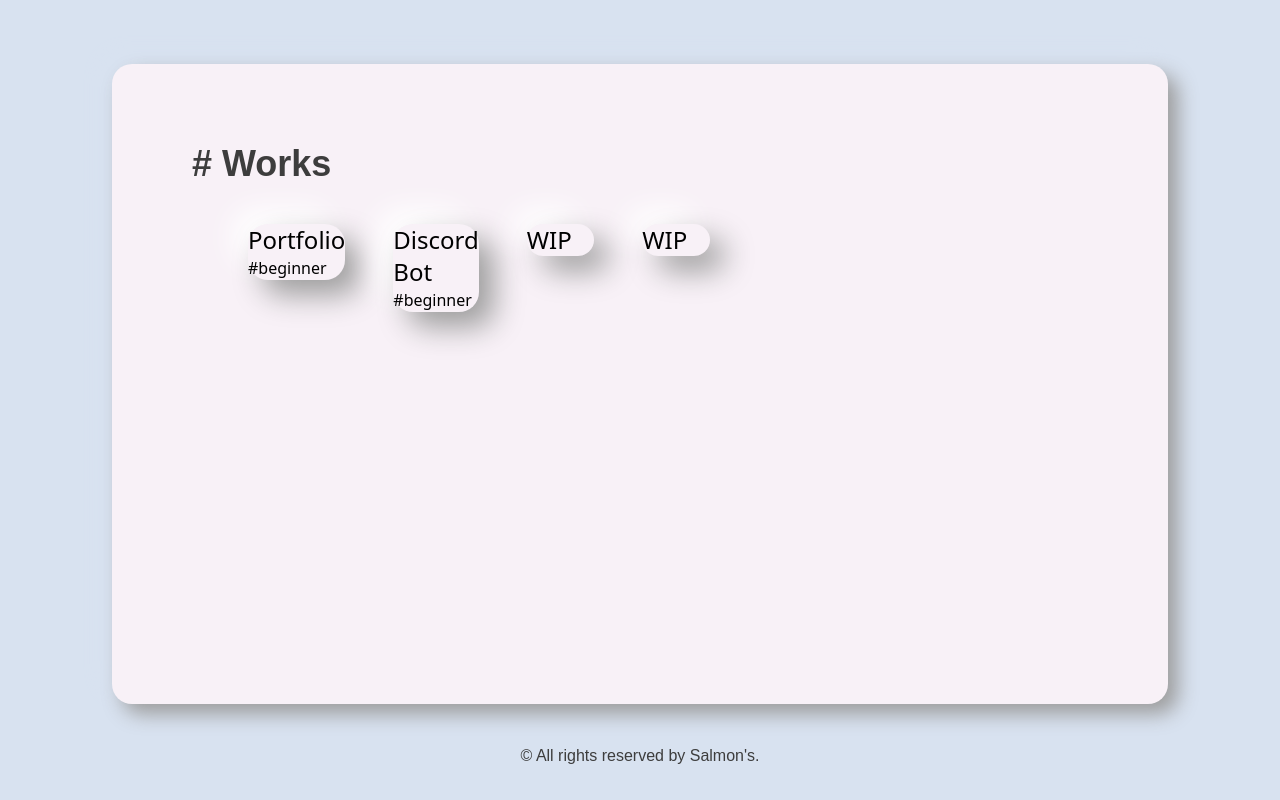
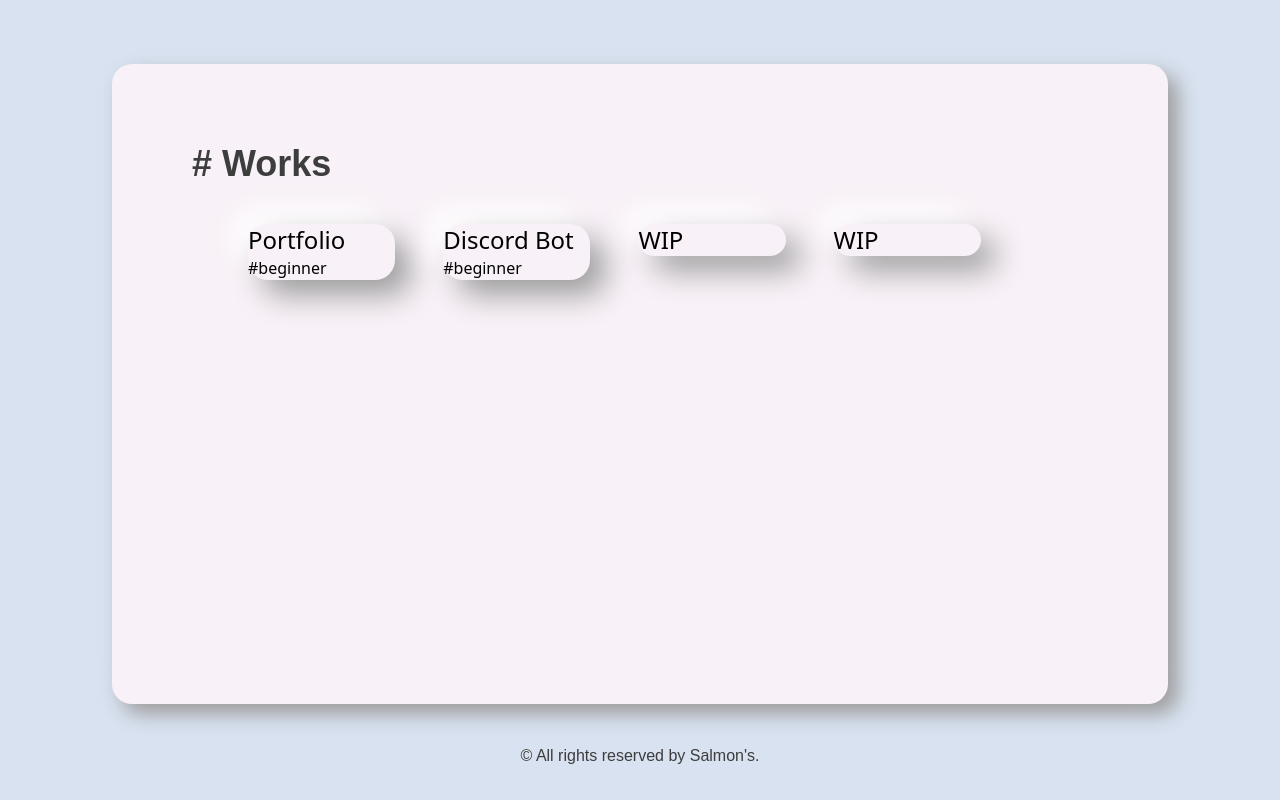
Before and after one commit to 5h4k3m3/portfolio-uno, a React (Vite) app: page / in a window 1280 px wide. Built offline with nearby package versions, Linux system fonts and the light colour scheme; a web font is replaced by a local one.

Commit message:
🚧 wip works

```diff
--- a/src/components/SkillCard.tsx
+++ b/src/components/SkillCard.tsx
@@ -8,11 +8,9 @@ type Skill = {
 
 export const SkillCard: FC<Skill> = (props) => {
   return (
-    <>
-      <div className="skillCard w-1/5 h-1/4 mx-6 my-10">
-        <p className="text-2xl">{props.title}</p>
-        <p>{props.comment}</p>
-      </div>
-    </>
+    <div className="skillCard w-full h-full mx-6 my-10">
+      <p className="text-2xl">{props.title}</p>
+      <p>{props.comment}</p>
+    </div>
   );
 };
--- a/src/main.tsx
+++ b/src/main.tsx
@@ -17,9 +17,7 @@ document.addEventListener("mousemove", (e) => {
 ReactDOM.createRoot(document.getElementById("root")!).render(
   <React.StrictMode>
     <div className="background">
-      <BgCard>
-        <Works />
-      </BgCard>
+      <Works />
       <Footer />
     </div>
   </React.StrictMode>
--- a/src/pages/Works.tsx
+++ b/src/pages/Works.tsx
@@ -1,16 +1,19 @@
 import { SkillCard } from "../components/SkillCard";
 import { SubTitle } from "../components/atoms/SubTitle";
+import { BgCard } from "../components/atoms/BgCard";
 
 export const Works = () => {
   return (
-    <div className="m-20 absolute">
+    <BgCard>
+      <div className="absolute w-full m-20">
         <SubTitle># Works</SubTitle>
-      <div className="flex justify-between px-8">
+        <div className="flex justify-between w-4/5 px-8">
           <SkillCard title="Portfolio" comment="#beginner" />
           <SkillCard title="Discord Bot" comment="#beginner" />
           <SkillCard title="WIP" comment="" />
           <SkillCard title="WIP" comment="" />
         </div>
       </div>
+    </BgCard>
   );
 };
```
Lines whose indentation alone changed are shown as unchanged.
